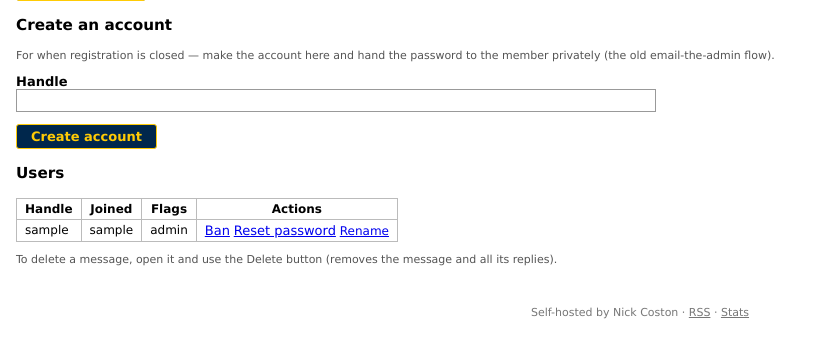
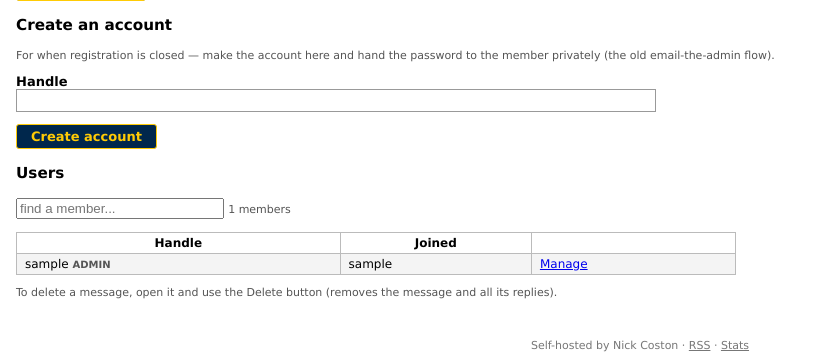
Before and after one commit to nccoston/nccoston, a Flask app: page /admin in a window 1280 px wide. Shown: the part 995-1359 px from the top of the page, without its empty margins (0-821 px from the left). Before the commit the page ends 1314 px from the top, so only its background shows below. Run offline with Flask 3, Linux system fonts and the light colour scheme; the visitor is signed in with stand-in values (Sample User, id 1); data comes from the database, SQL or seed files in the repository; data that the repository does not hold is empty; some libraries are stand-ins or nearby versions.

Commit message:
Clean up the admin Users table
One Manage toggle per row instead of five wrapping action links; flags
render as small tags next to the handle; Joined shows the date only
(new boarddate filter); striped rows; a find-a-member filter box with
a live count narrows the 350-row list as you type.

Co-Authored-By: Claude Fable 5 <noreply@anthropic.com>
Claude-Session: https://claude.ai/code/session_012XzE7eiEGXtTQMTaw8mBY6

```diff
--- a/victors-board/app/app.py
+++ b/victors-board/app/app.py
@@ -214,6 +214,21 @@ def boardtime(iso):
     dt = dt.astimezone(BOARD_TZ)
     out = dt.strftime("%B %d, %Y at %I:%M:%S %p")
     return re.sub(r" 0(\d,)", r" \1", out)  # strip leading zero on day
+
+
+@app.template_filter("boarddate")
+def boarddate(iso):
+    """Date only — 'August 3, 2026' — for dense tables."""
+    if not iso:
+        return ""
+    try:
+        dt = datetime.fromisoformat(iso)
+    except ValueError:
+        return iso
+    if dt.tzinfo is None:
+        dt = dt.replace(tzinfo=timezone.utc)
+    out = dt.astimezone(BOARD_TZ).strftime("%B %d, %Y")
+    return re.sub(r" 0(\d,)", r" \1", out)
 
 
 @app.template_filter("rendertext")
--- a/victors-board/app/static/style.css
+++ b/victors-board/app/static/style.css
@@ -14,6 +14,7 @@
   --success-border: #2a7d2a;
   --input-bg: #fff;
   --input-text: #000;
+  --stripe: #f4f4f4;
 }
 :root[data-theme="dark"] {
   --bg: #1a1a1b;
@@ -31,6 +32,7 @@
   --success-border: #5cb85c;
   --input-bg: #2a2a2b;
   --input-text: #ddd;
+  --stripe: #222;
 }
 
 body {
@@ -155,16 +157,28 @@ table.admin-table td, table.admin-table th {
   font-size: 12px;
 }
 .inline-form { display: inline; }
-/* rename tucks behind a link-looking summary in the admin user table */
-.rename-details { display: inline; }
-.rename-details summary {
+/* per-user actions tuck behind a link-looking Manage toggle */
+.manage-details { display: inline; }
+.manage-details summary {
   display: inline;
   cursor: pointer;
   color: var(--link);
   text-decoration: underline;
   list-style: none;
 }
-.rename-details summary::-webkit-details-marker { display: none; }
+.manage-details summary::-webkit-details-marker { display: none; }
+.manage-details[open] summary { font-weight: bold; }
+
+.user-table { width: 100%; max-width: 720px; }
+.user-table tr:nth-child(even) td { background: var(--stripe); }
+.user-table td { padding: 5px 10px; }
+.user-flag {
+  font-size: 10px;
+  font-weight: bold;
+  color: var(--hint);
+  text-transform: uppercase;
+}
+.flag-banned { color: var(--flash-border); }
 /* inline actions read as links, matching Edit Post / Back to the board */
 .inline-form button {
   background: none;
--- a/victors-board/app/templates/admin.html
+++ b/victors-board/app/templates/admin.html
@@ -68,17 +68,19 @@
   </form>
 
   <h3>Users</h3>
-  <table class="admin-table">
-    <tr><th>Handle</th><th>Joined</th><th>Flags</th><th>Actions</th></tr>
+  <p><input type="text" id="user-filter" placeholder="find a member..."
+            style="width:200px"> <span class="hint" id="user-count"></span></p>
+  <table class="admin-table user-table">
+    <tr><th>Handle</th><th>Joined</th><th></th></tr>
     {% for u in users %}
     <tr>
-      <td>{{ u['handle'] }}</td>
-      <td>{{ u['created_at'] | boardtime }}</td>
+      <td>{{ u['handle'] }}
+        {%- if u['is_admin'] %} <span class="user-flag">admin</span>{% endif %}
+        {%- if u['is_banned'] %} <span class="user-flag flag-banned">banned</span>{% endif %}</td>
+      <td>{{ u['created_at'] | boarddate }}</td>
       <td>
-        {% if u['is_admin'] %}admin{% endif %}
-        {% if u['is_banned'] %}banned{% endif %}
-      </td>
-      <td>
+        <details class="manage-details">
+          <summary>Manage</summary>
           {% if u['is_banned'] %}
           <form class="inline-form" method="post">
             <input type="hidden" name="action" value="unban">
@@ -93,6 +95,12 @@
             <button type="submit">Ban</button>
           </form>
           {% endif %}
+          <form class="inline-form" method="post"
+                onsubmit="return confirm('Reset password for {{ u['handle'] }}?')">
+            <input type="hidden" name="action" value="reset_password">
+            <input type="hidden" name="user_id" value="{{ u['id'] }}">
+            <button type="submit">Reset password</button>
+          </form>
           {% if not u['is_admin'] %}
           <form class="inline-form" method="post"
                 onsubmit="return confirm('Make {{ u['handle'] }} an admin?')">
@@ -100,24 +108,6 @@
             <input type="hidden" name="user_id" value="{{ u['id'] }}">
             <button type="submit">Make admin</button>
           </form>
-        {% endif %}
-        <form class="inline-form" method="post"
-              onsubmit="return confirm('Reset password for {{ u['handle'] }}?')">
-          <input type="hidden" name="action" value="reset_password">
-          <input type="hidden" name="user_id" value="{{ u['id'] }}">
-          <button type="submit">Reset password</button>
-        </form>
-        <details class="rename-details">
-          <summary>Rename</summary>
-          <form class="inline-form" method="post">
-            <input type="hidden" name="action" value="rename">
-            <input type="hidden" name="user_id" value="{{ u['id'] }}">
-            <input type="text" name="new_handle" value="{{ u['handle'] }}"
-                   maxlength="30" style="width:110px">
-            <button type="submit">Save</button>
-          </form>
-        </details>
-        {% if not u['is_admin'] %}
           <form class="inline-form" method="post"
                 onsubmit="return confirm('Delete account {{ u['handle'] }}? Their posts stay; the handle frees up.')">
             <input type="hidden" name="action" value="delete_user">
@@ -125,10 +115,38 @@
             <button type="submit">Delete account</button>
           </form>
           {% endif %}
+          <form class="inline-form" method="post">
+            <input type="hidden" name="action" value="rename">
+            <input type="hidden" name="user_id" value="{{ u['id'] }}">
+            <input type="text" name="new_handle" value="{{ u['handle'] }}"
+                   maxlength="30" style="width:110px">
+            <button type="submit">Rename</button>
+          </form>
+        </details>
       </td>
     </tr>
     {% endfor %}
   </table>
+  <script>
+  (function () {
+    var filter = document.getElementById("user-filter");
+    var count = document.getElementById("user-count");
+    var rows = Array.prototype.slice.call(
+      document.querySelectorAll(".user-table tr")).slice(1);
+    function apply() {
+      var q = filter.value.toLowerCase();
+      var shown = 0;
+      rows.forEach(function (tr) {
+        var hit = tr.cells[0].textContent.toLowerCase().indexOf(q) !== -1;
+        tr.style.display = hit ? "" : "none";
+        if (hit) shown++;
+      });
+      count.textContent = q ? shown + " of " + rows.length : rows.length + " members";
+    }
+    filter.addEventListener("input", apply);
+    apply();
+  })();
+  </script>
   <p class="hint">To delete a message, open it and use the Delete button
     (removes the message and all its replies).</p>
 </div>
```
Lines whose indentation alone changed are shown as unchanged.
